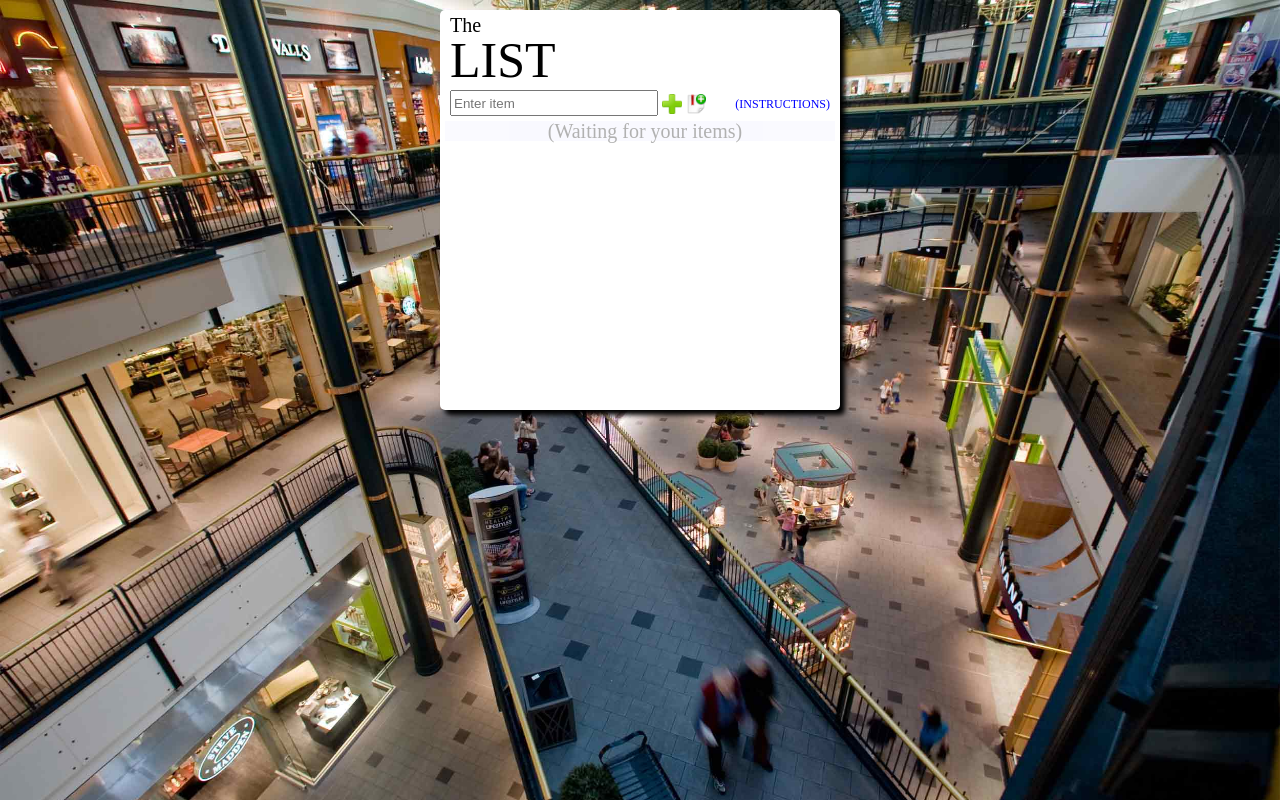
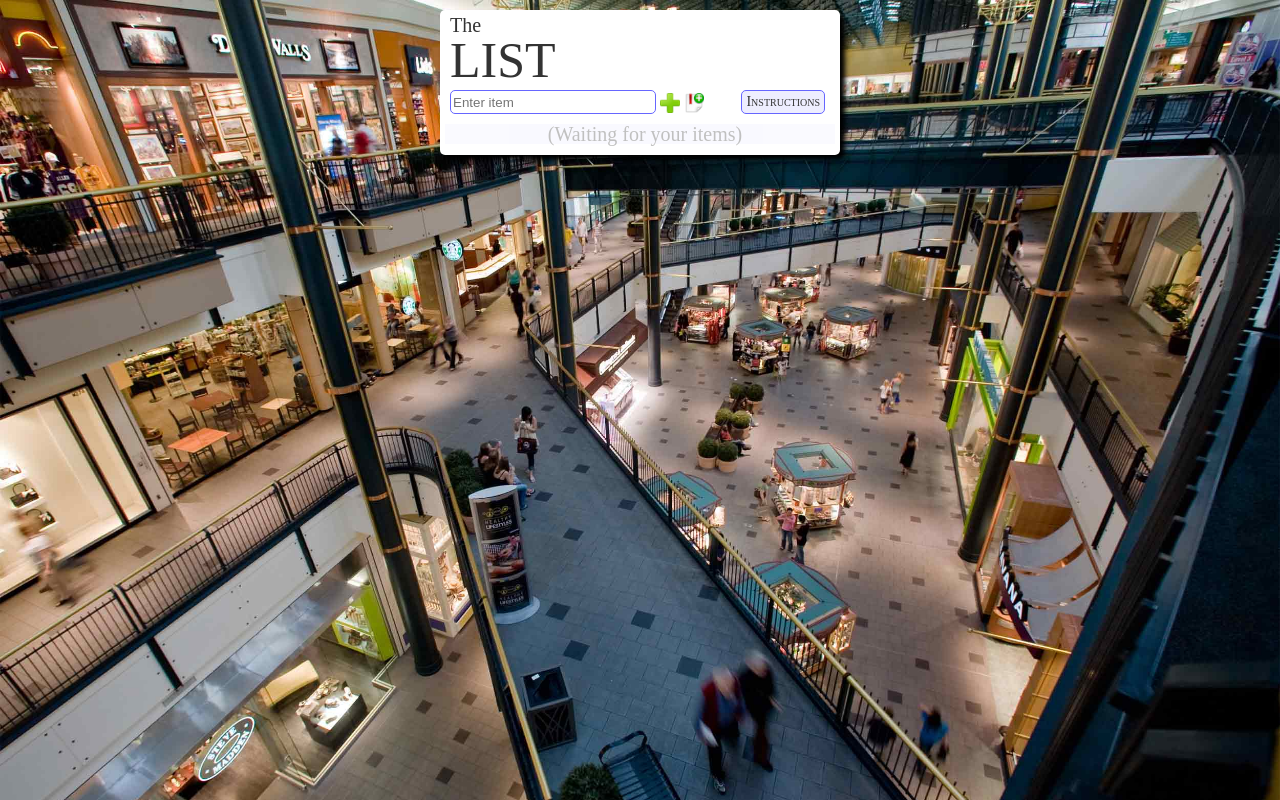
Before and after one commit to Peekay777/shoppinglist, a plain HTML site: page index.html in a window 1280 px wide. Drawn offline with nearby package versions, Linux system fonts and the light colour scheme.

Commit message:
Adjustments
Minor changes

```diff
--- a/app.js
+++ b/app.js
@@ -39,6 +39,7 @@ $(document).ready(function() {
 		if( retVal == true ){
 			$("#thelist").children().remove();
 			checkForLastItem();
+			$("#addbox").val("");
 			return true;
 		}
 	});
--- a/index.html
+++ b/index.html
@@ -20,9 +20,10 @@
 				<input type="text" id="addbox" name="addbox" placeholder="Enter item">
 				<button type="submit" id="addbutton"></button>
 				<button id="newbutton"></button>
-				<span id="instructions">(INSTRUCTIONS)</span>
+				<span id="instructions">Instructions</span>
 			</div>
-			<div id="instructions-info">
+			<section id="instructions-info">
+				<h3>Instructions</h3>
 				<ul>
 					<li>Enter items into the box</li>
 					<li>Click the green plus or press Enter to add item to list</li>
@@ -31,7 +32,7 @@
 					<li>Drag item to reorder the list</li>
 					<li>Click the new page to start a new list</li>
 				</ul>
-			</div>
+			</section>
 			<ul id="thelist">
 				<li id="example-item" class="example">(Waiting for your items)</li>
 			</ul>
--- a/main.css
+++ b/main.css
@@ -8,6 +8,7 @@ body {
 	background-image: url("images/Shopping-Mall-of-America-Saint-Paul.jpg");
 	background-repeat: no-repeat;
 	background-size: cover;
+	color: #333;
 }
 
 #wrapper {
@@ -17,7 +18,8 @@ body {
 	background-color: #fff;
 	border-radius: 5px;
 	box-shadow: 5px 5px 5px #000;
-	min-height: 400px;
+	min-height: 140px;
+	padding-bottom: 5px;
 }
 
 header {
@@ -40,13 +42,17 @@ h2 {
 }
 
 #form {
-	margin: auto 5px auto 10px;
+	margin: auto 5px 10px 10px;
 	vertical-align: middle;
 }
 
 #addbox {
 	width: 200px;
 	height: 20px;
+	border-radius: 5px;
+	border: 1px solid #66f;
+	padding-left: 2px;
+	border: 1px solid #66f;
 }
 
 #addbutton {
@@ -76,11 +82,16 @@ h2 {
 }
 
 #instructions {
-	color: blue;
+	background-color: #eef;
+	border: 1px solid #66f;
+	border-radius: 5px;
 	display: inline-block;
-	font-size: 12px;
-	text-align: right;
-	width: 120px;
+	font-size: 14px;
+	font-variant: small-caps;
+	margin-right: 10px;
+	padding: 4px;
+	text-align: center;
+	float: right;
 }
 
 #thelist {
@@ -92,8 +103,12 @@ h2 {
 	margin: 2px auto;
 }
 
- #thelist li:nth-child(odd) {
-	background-color: #eeeeff;
+#thelist li:nth-child(odd) {
+	background-color: #eef;
+}
+
+#thelist li:nth-child(even) {
+	background-color: #f9f9ff;
 }
 
 .del {
@@ -124,6 +139,13 @@ h2 {
 	text-align: center;
 }
 
+h3 {
+	font-weight: bold;
+	font-variant: small-caps;
+	padding-bottom: 5px;
+	text-decoration: underline;
+}
+
 #instructions-info {
 	display: none;
 	background-color: #eee;
@@ -133,12 +155,10 @@ h2 {
 	top: 120px;
 	left: 130px;
 	width: 250px;
-	padding: 1px;
+	padding: 5px;
 	z-index: 1;
 }
 
-#instructions-info ul {
-	margin: 5px 5px 5px 20px;
-	padding-left: 5px;
-	list-style: disc;
+#instructions-info ul li{
+	padding-bottom: 8px;
 }
```
